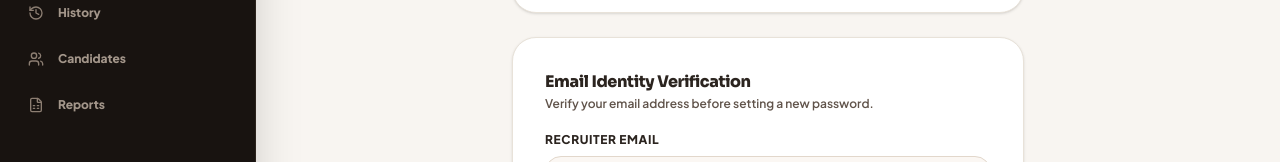
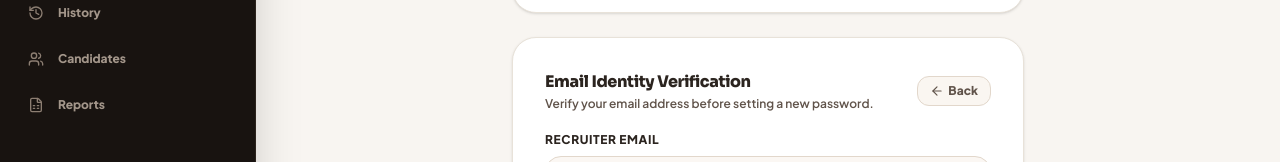
Before and after one commit to jitendarendla/AI_Resume_Analyzer, a Next.js app in the folder frontend/: page /change-password in a window 1280 px wide. Shown: the part 199-361 px from the top of the page. Built offline with nearby package versions, Linux system fonts and the light colour scheme.

Commit message:
Add back button on verification card and success card with dashboard return button

```diff
--- a/frontend/src/app/change-password/page.tsx
+++ b/frontend/src/app/change-password/page.tsx
@@ -1,20 +1,21 @@
 'use client';
 
 import React, { useState } from 'react';
+import Link from 'next/link';
 import Sidebar from '@/components/layout/Sidebar';
 import Navbar from '@/components/layout/Navbar';
 import { useAuth } from '@/context/AuthContext';
 import { api } from '@/lib/api';
-import { KeyRound, Lock, ShieldCheck, CheckCircle2, AlertCircle, Send, RefreshCw, Mail, ArrowRight } from 'lucide-react';
+import { KeyRound, Lock, ShieldCheck, CheckCircle2, AlertCircle, Send, RefreshCw, Mail, ArrowRight, ArrowLeft, LayoutDashboard } from 'lucide-react';
 
 export default function ChangePasswordPage() {
   const [collapsed, setCollapsed] = useState(false);
   const [mobileOpen, setMobileOpen] = useState(false);
 
-  const { user, logoutUser } = useAuth();
+  const { user } = useAuth();
 
-  // Stage: 'email_verification' -> 'password_update' (NO steps shown above card)
-  const [stage, setStage] = useState<'email_verification' | 'password_update'>('email_verification');
+  // Stage: 'email_verification' | 'password_update' | 'success'
+  const [stage, setStage] = useState<'email_verification' | 'password_update' | 'success'>('email_verification');
 
   // Form states
   const [otpCode, setOtpCode] = useState('');
@@ -61,7 +62,7 @@ export default function ChangePasswordPage() {
     setLoading(true);
 
     try {
-      const res = await api.post('/api/auth/verify-otp', {
+      await api.post('/api/auth/verify-otp', {
         email: userEmail,
         otp_code: otpCode.trim()
       });
@@ -106,10 +107,8 @@ export default function ChangePasswordPage() {
         confirm_password: confirmPassword,
       });
 
-      setMessage(res.data.message || 'Password changed successfully! Redirecting to Sign In...');
-      setTimeout(() => {
-        logoutUser();
-      }, 2500);
+      setMessage(res.data.message || 'Password changed successfully!');
+      setStage('success');
     } catch (err: any) {
       setError(err.response?.data?.detail || 'Password change failed.');
     } finally {
@@ -124,7 +123,7 @@ export default function ChangePasswordPage() {
         <Navbar collapsed={collapsed} mobileOpen={mobileOpen} setMobileOpen={setMobileOpen} />
 
         <main className="pt-20 sm:pt-24 lg:pt-28 p-4 sm:p-6 lg:p-8 max-w-xl mx-auto space-y-6">
-          {/* Page Header (No steps mentioned above card) */}
+          {/* Page Header */}
           <div className="flex items-center gap-3.5 p-5 sm:p-6 rounded-3xl bg-white border border-[#E8E2D9] shadow-sm">
             <div className="p-3 rounded-2xl bg-blue-50 border border-blue-100 text-[#0047AB] shrink-0">
               <KeyRound className="w-6 h-6" />
@@ -135,7 +134,7 @@ export default function ChangePasswordPage() {
             </div>
           </div>
 
-          {message && (
+          {message && stage !== 'success' && (
             <div className="p-4 rounded-2xl bg-emerald-50 border border-emerald-200 text-[#1E6B43] text-xs font-bold flex items-center gap-2 animate-in fade-in">
               <CheckCircle2 className="w-5 h-5 shrink-0" />
               <span>{message}</span>
@@ -152,11 +151,21 @@ export default function ChangePasswordPage() {
           {/* STAGE 1: Email Verification Card */}
           {stage === 'email_verification' && (
             <form onSubmit={handleVerifyOTP} className="bg-white border border-[#E8E2D9] rounded-3xl p-6 sm:p-8 shadow-sm space-y-5 animate-in fade-in">
+              <div className="flex items-center justify-between">
                 <div>
                   <h2 className="text-base font-black text-[#2B241F]">Email Identity Verification</h2>
                   <p className="text-xs font-semibold text-[#60534A] mt-0.5">
                     Verify your email address before setting a new password.
                   </p>
+                </div>
+                {/* Small Back Button */}
+                <Link
+                  href="/dashboard"
+                  className="inline-flex items-center gap-1 px-3 py-1.5 rounded-xl bg-[#FAF6F1] hover:bg-[#EFE7DE] text-[#60534A] hover:text-[#2B241F] text-xs font-extrabold border border-[#E2D7CB] transition-all"
+                >
+                  <ArrowLeft className="w-3.5 h-3.5" />
+                  <span>Back</span>
+                </Link>
               </div>
 
               <div>
@@ -236,14 +245,25 @@ export default function ChangePasswordPage() {
             </form>
           )}
 
-          {/* STAGE 2: Change Password Card (Shown AFTER Email is verified) */}
+          {/* STAGE 2: Change Password Card */}
           {stage === 'password_update' && (
             <form onSubmit={handleChangePassword} className="bg-white border border-[#E8E2D9] rounded-3xl p-6 sm:p-8 shadow-sm space-y-5 animate-in fade-in">
+              <div className="flex items-center justify-between">
                 <div>
                   <h2 className="text-base font-black text-[#2B241F]">Update Account Password</h2>
                   <p className="text-xs font-semibold text-[#60534A] mt-0.5">
                     Email verified! Enter your old password and choose a new password.
                   </p>
+                </div>
+                {/* Small Back Button */}
+                <button
+                  type="button"
+                  onClick={() => setStage('email_verification')}
+                  className="inline-flex items-center gap-1 px-3 py-1.5 rounded-xl bg-[#FAF6F1] hover:bg-[#EFE7DE] text-[#60534A] hover:text-[#2B241F] text-xs font-extrabold border border-[#E2D7CB] transition-all"
+                >
+                  <ArrowLeft className="w-3.5 h-3.5" />
+                  <span>Back</span>
+                </button>
               </div>
 
               {/* Old / Current Password */}
@@ -319,6 +339,33 @@ export default function ChangePasswordPage() {
               </button>
             </form>
           )}
+
+          {/* STAGE 3: Success Completion Card (in the SAME card container) */}
+          {stage === 'success' && (
+            <div className="bg-white border border-[#E8E2D9] rounded-3xl p-6 sm:p-8 shadow-sm space-y-6 text-center animate-in fade-in">
+              <div className="w-16 h-16 rounded-full bg-emerald-100 border-2 border-emerald-200 text-emerald-600 flex items-center justify-center mx-auto shadow-md">
+                <CheckCircle2 className="w-10 h-10" />
+              </div>
+
+              <div className="space-y-2">
+                <h2 className="text-xl font-black text-[#2B241F]">Password Changed Successfully!</h2>
+                <p className="text-xs font-semibold text-[#60534A] max-w-md mx-auto">
+                  {message || 'Your account credentials have been updated securely. You can now return to your dashboard.'}
+                </p>
+              </div>
+
+              <div className="pt-2">
+                <Link
+                  href="/dashboard"
+                  className="sleek-btn-primary w-full inline-flex items-center justify-center gap-2 text-xs font-black py-3.5"
+                >
+                  <LayoutDashboard className="w-4 h-4" />
+                  <span>Return to Dashboard</span>
+                  <ArrowRight className="w-4 h-4" />
+                </Link>
+              </div>
+            </div>
+          )}
         </main>
       </div>
     </div>
```
Lines whose indentation alone changed are shown as unchanged.
